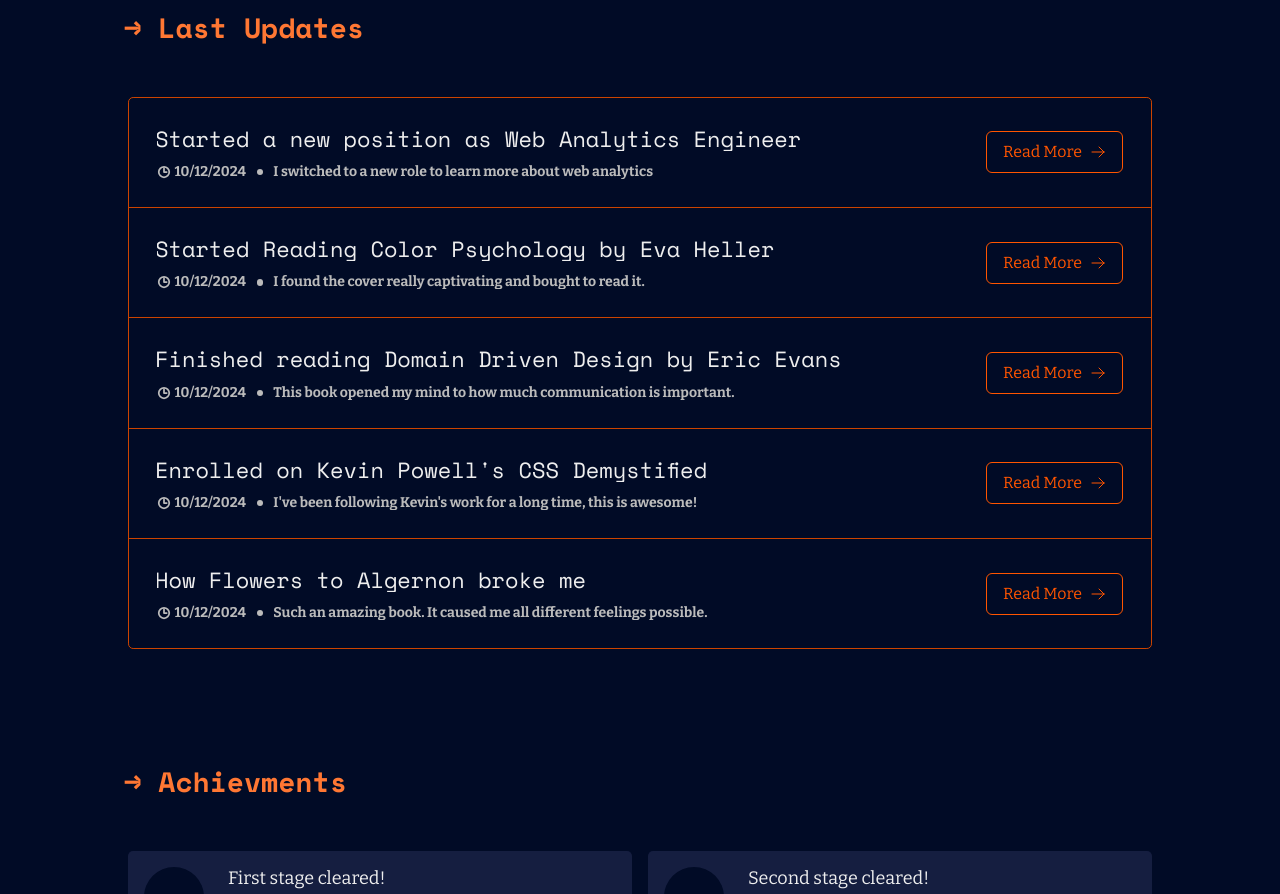
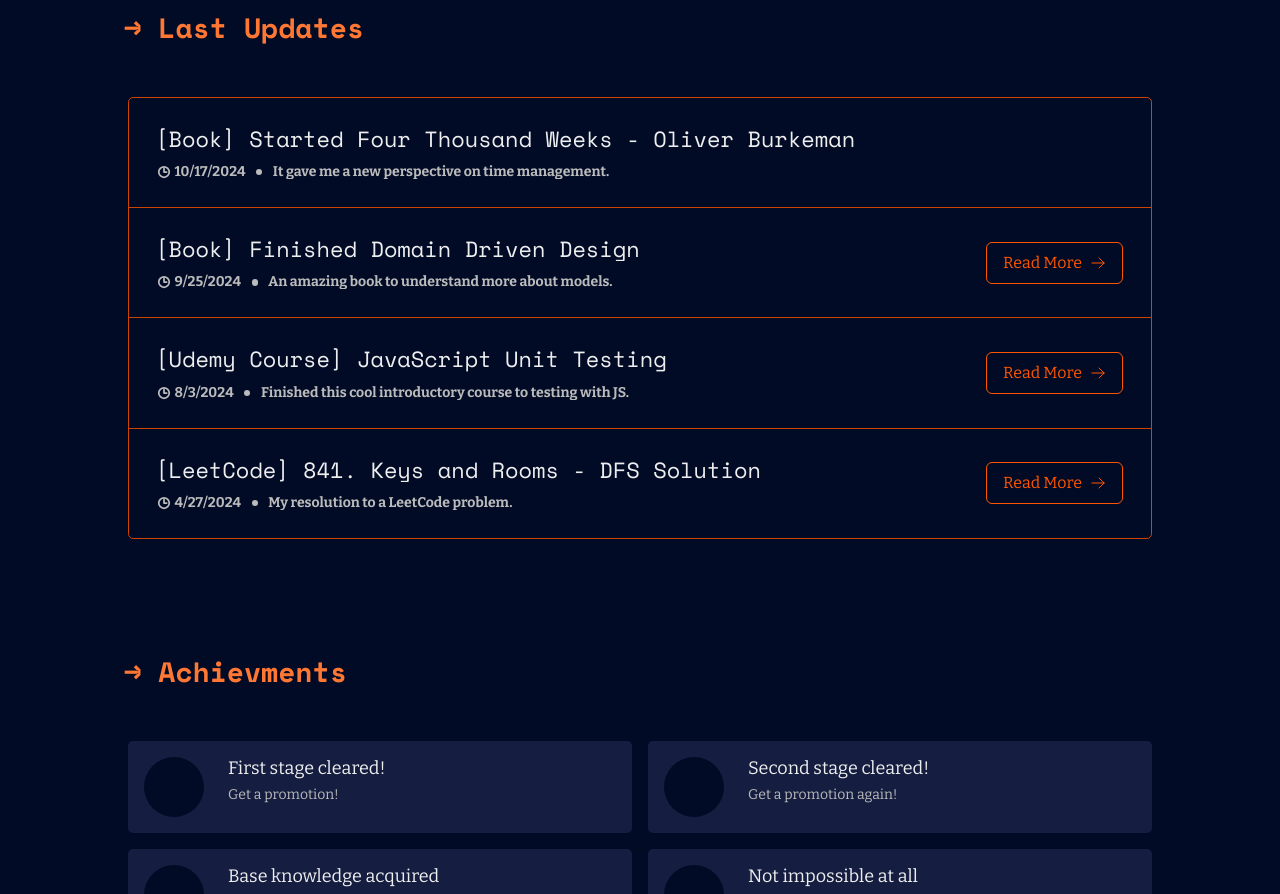
Before and after one commit to julionm/landing-page, a React (Vite) app: page / in a window 1280 px wide. Shown: the part 3680-4574 px from the top of the page. Built offline with nearby package versions, Linux system fonts and the light colour scheme.

Commit message:
updating updates list

```diff
--- a/src/components/Updates/UpdateEntry/index.tsx
+++ b/src/components/Updates/UpdateEntry/index.tsx
@@ -32,12 +32,16 @@ export function UpdateEntry ({ update }: UpdateEntryProps) {
                 </div>
             </div>
 
+            {
+                update.actionUrl && (
                     <div className="update__action">
                         <Button>
                             <span className="read-more">Read More</span>
                             <ArrowRightIcon className="icon" />
                         </Button>
                     </div>
+                )
+            }
         </div>
     )
 }
--- a/src/components/Updates/index.tsx
+++ b/src/components/Updates/index.tsx
@@ -4,44 +4,35 @@ import './styles.css';
 
 const UPDATES: Update[] = [
     {
-        id: 5,
-        title: 'Started a new position as Web Analytics Engineer',
-        shortDescription: 'I switched to a new role to learn more about web analytics',
-        description: '',
-        time: new Date(),
-        type: UpdateType.Other
-    },
-    {
         id: 4,
-        title: 'Started Reading Color Psychology by Eva Heller',
-        shortDescription: 'I found the cover really captivating and bought to read it.',
-        description: '',
-        time: new Date(),
+        title: '[Book] Started Four Thousand Weeks - Oliver Burkeman',
+        shortDescription: 'It gave me a new perspective on time management.',
+        time: new Date(2024, 9, 17),
         type: UpdateType.Book
     },
     {
         id: 3,
-        title: 'Finished reading Domain Driven Design by Eric Evans',
-        shortDescription: 'This book opened my mind to how much communication is important.',
-        description: '',
-        time: new Date(),
-        type: UpdateType.Book
+        title: '[Book] Finished Domain Driven Design',
+        shortDescription: 'An amazing book to understand more about models.',
+        time: new Date(2024, 8, 25),
+        type: UpdateType.Book,
+        actionUrl: "https://www.linkedin.com/posts/julio-mirandola_just-finished-reading-domain-driven-design-activity-7237404603267338241-sUyH"
     },
     {
         id: 2,
-        title: "Enrolled on Kevin Powell's CSS Demystified",
-        shortDescription: "I've been following Kevin's work for a long time, this is awesome!",
-        description: '',
-        time: new Date(),
-        type: UpdateType.Certificate
+        title: "[Udemy Course] JavaScript Unit Testing",
+        shortDescription: "Finished this cool introductory course to testing with JS.",
+        time: new Date(2024, 7, 3),
+        type: UpdateType.Certificate,
+        actionUrl: "https://www.linkedin.com/posts/julio-mirandola_meu-certificado-de-conclus%C3%A3o-do-curso-javascript-activity-7225605919689084928-FagS"
     },
     {
         id: 1,
-        title: 'How Flowers to Algernon broke me',
-        shortDescription: 'Such an amazing book. It caused me all different feelings possible.',
-        description: '',
-        time: new Date(),
-        type: UpdateType.Article
+        title: '[LeetCode] 841. Keys and Rooms - DFS Solution ',
+        shortDescription: 'My resolution to a LeetCode problem.',
+        time: new Date(2024,3,27),
+        type: UpdateType.LeetCode,
+        actionUrl: "https://leetcode.com/problems/keys-and-rooms/solutions/5078983/javascript-dfs/"
     },
 ];
 
--- a/src/models/updates.ts
+++ b/src/models/updates.ts
@@ -2,9 +2,9 @@ export type Update = {
     id: number,
     title: string,
     time: Date, // timestamp
-    description: string,
     shortDescription: string,
-    type: UpdateType
+    type: UpdateType,
+    actionUrl?: string
 };
 
 export enum UpdateType {
```
Lines whose indentation alone changed are shown as unchanged.
